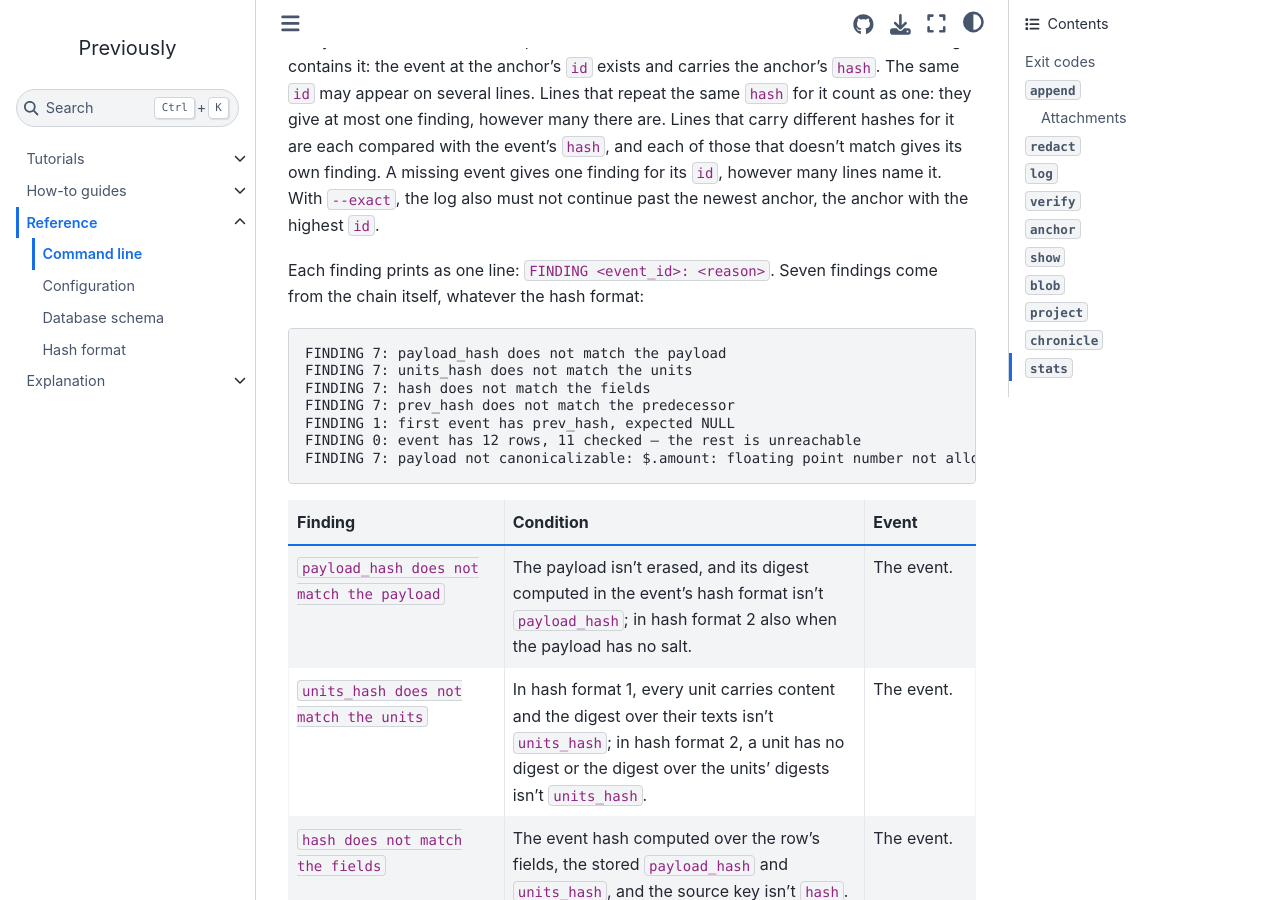
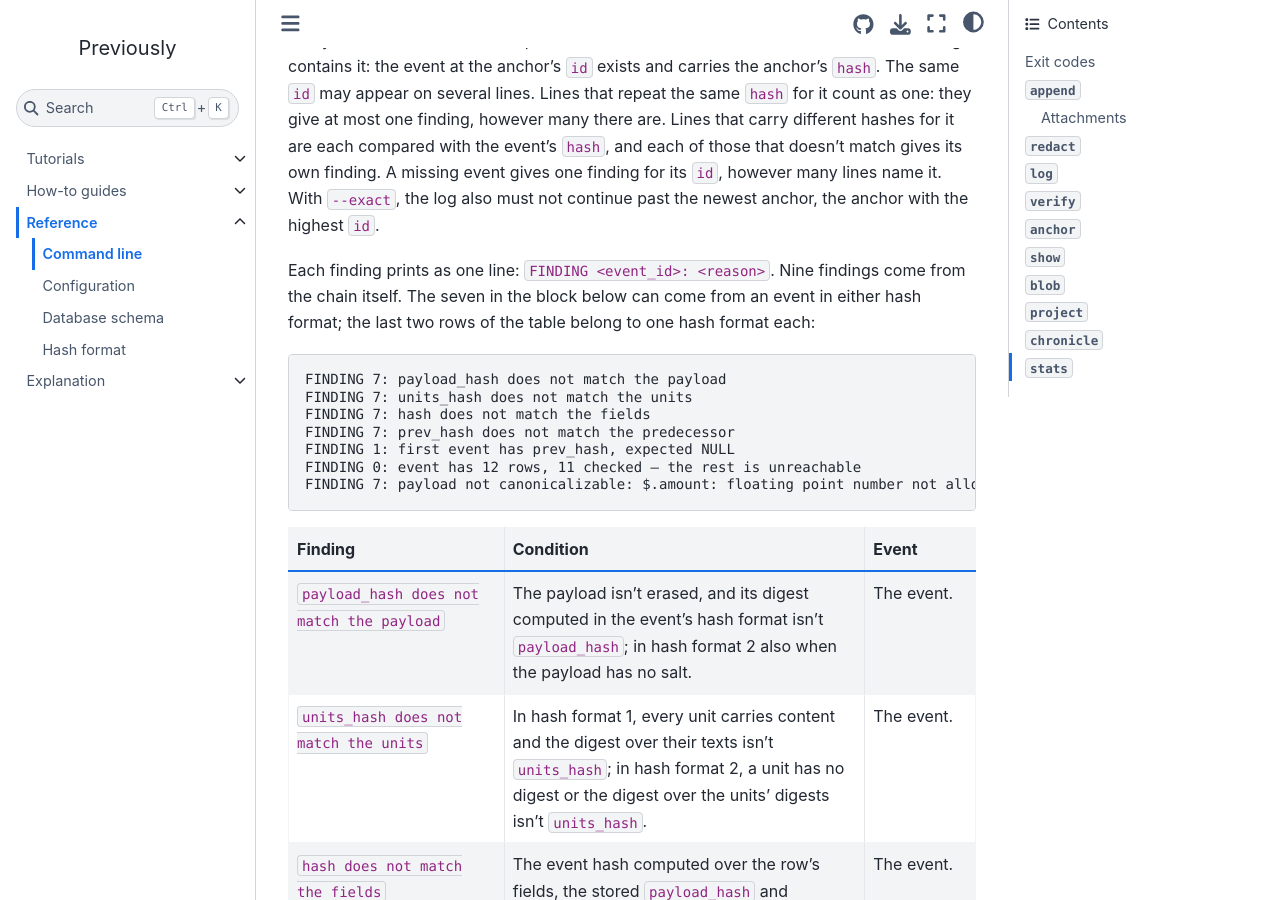
Before and after one commit to jensens/previously, a Sphinx documentation site: the page built from docs/reference/cli.md, in a window 1280 px wide and 900 px high, scrolled down 8409 px. Built offline with Sphinx 7.4.7 and the Sphinx Book theme 1.1.4, drawn with Linux system fonts in a browser that asks for light colours.

Commit message:
docs: two sentences the last re-review found too wide
The reference counted seven chain findings above a table of nine, two of
which belong to one hash format each; it now names nine and says which
seven the block shows. The rebuild guide said a catch-up running while
the state row is deleted always stops; it stops only when its next batch
starts after the DELETE commits, since every batch locks the row first.

Assisted-By: Claude Opus 5.5 <noreply@anthropic.com>

````diff
--- a/docs/reference/cli.md
+++ b/docs/reference/cli.md
@@ -242,7 +242,8 @@ A missing event gives one finding for its `id`, however many lines name it.
 With `--exact`, the log also must not continue past the newest anchor, the anchor with the highest `id`.
 
 Each finding prints as one line: `FINDING <event_id>: <reason>`.
-Seven findings come from the chain itself, whatever the hash format:
+Nine findings come from the chain itself.
+The seven in the block below can come from an event in either hash format; the last two rows of the table belong to one hash format each:
 
 ```text
 FINDING 7: payload_hash does not match the payload
````
Also changed, not shown: docs/how-to/rebuild-a-projection.md (+1 -1 lines).
